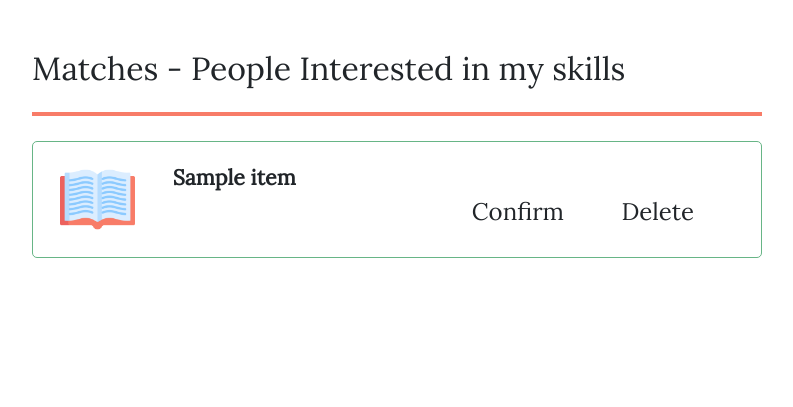
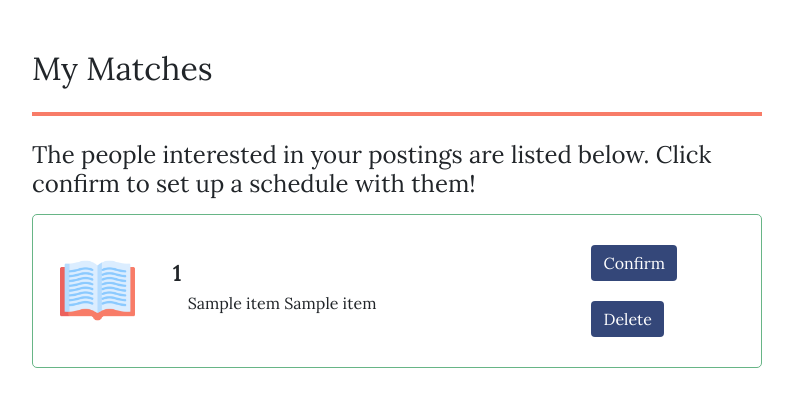
Before and after one commit to rajvirana/amphacks-team-09, a Flask app: template project1/templates/search.html in a window 1280 px wide. Shown: the part 59-466 px from the top of the page, without its empty margins (243-1036 px from the left). Run offline with Flask 2, Linux system fonts and the light colour scheme; the template is opened without the code that fills it: most values are stand-ins (such as "Sample title", 1, 10 or a date in 2020); some libraries are stand-ins or nearby versions.

Commit message:
updated the search landing page

```diff
--- a/project1/application.py
+++ b/project1/application.py
@@ -72,38 +72,24 @@ def login_request():
         session["firstName"] = firstName
         session["lastName"] = lastName
         session["user_id"] = person[0][1]
+        results = db.execute(
+            "SELECT title, first_name, last_name FROM postings JOIN client ON client.client_id = postings.user_id WHERE author_id=742",
+            {"user_id": session["user_id"]}).fetchall()
+        return render_template("search.html", results=results)
 
-        # want to find all postings with logged in user as the author_id
-        # want to join all
-        results = db.execute("SELECT * FROM postings WHERE (author_id = :author_id)",
-                   {"author_id": 742}).fetchall()
-
-
-        print(results)
-        return render_template("search.html", results=results)
-    return render_template("error.html", message="incorrect login info")
-
-@app.route("/login_request", methods=["POST"])
-def my_matches():
-
-    if db.execute("SELECT * FROM volunteer WHERE (first_name = :firstName) AND (last_name = :lastName)", {"firstName": firstName, "lastName": lastName}).rowcount==1:
-        person = db.execute("SELECT * FROM volunteer WHERE (first_name = :firstName) AND (last_name = :lastName)",
-                   {"firstName": firstName, "lastName": lastName}).fetchall()
-
-
-        print(person[0][1])
-        results = db.execute("SELECT * FROM postings WHERE (author_id = :author_id)",
-                   {"author_id": person[0][1]}).fetchall()
-        print(results)
-        return render_template("search.html")
     return render_template("error.html", message="incorrect login info")
 
 
+@app.route("/mymatches")
+def my_matches():
+    results = db.execute(
+        "SELECT title, first_name, last_name FROM postings JOIN client ON client.client_id = postings.user_id WHERE author_id=742",
+        {"user_id": session["user_id"]}).fetchall()
+    return render_template("search.html", results=results)
 
 @app.route("/search")
 def search():
-    return render_template("search.html")
-
+    return render_template("search.html", results=results)
 
 @app.route("/newpost")
 def new_post():
--- a/project1/templates/search.html
+++ b/project1/templates/search.html
@@ -1,29 +1,27 @@
 {% extends "basicpage.html" %}
 
 
-{% block custom_title %} <h2> Matches - People Interested in my skills </h2> {% endblock %}
+{% block custom_title %} <h2> My Matches </h2> {% endblock %}
 
 
 {% block custom_content %}
 
+<h4>The people interested in your postings are listed below. Click confirm to set up a schedule with them! </h4>
 
 {% for item in results %}
 
     <div class="result-box">
         <div class="row align-items-center">
-        <div class="col-2">
-            <img src="{{ url_for('static', filename='assets/blank_image.png') }}" class="centered-img" alt="book-icon">
-        </div>
-        <div class="col-10">
-            <div><h3>{{ item[5] }}</h3></div>
-            <div class="row">
-                <div class="col-6"><h6></h6></div>
-                <div class="col-3"><a href="{{ url_for('confirm', isbn=item.author) }}">
-                    <h4>Confirm</h4></a></div>
-                <div class="col-3"><a href="{{ url_for('delete', isbn=item.author) }}">
-                    <h4>Delete</h4></a></div>
-
+            <div class="col-2">
+                <img src="{{ url_for('static', filename='assets/blank_image.png') }}" class="centered-img" alt="book-icon">
             </div>
+            <div class="col-7">
+                <div><h3>{{ item[0] }}</h3></div>
+                <div class="col-9"><h6>{{ item[1] }} {{ item[2] }}</h6></div>
+            </div>
+            <div class="col-3">
+                <a href="{{ url_for('confirm') }}"><button class="btn btn-primary">Confirm</button></a>
+                <a href="{{ url_for('delete')  }}"><button class="btn btn-primary">Delete</button></a>
             </div>
         </div>
     </div>
```
Also changed, not shown: 2 other files.
